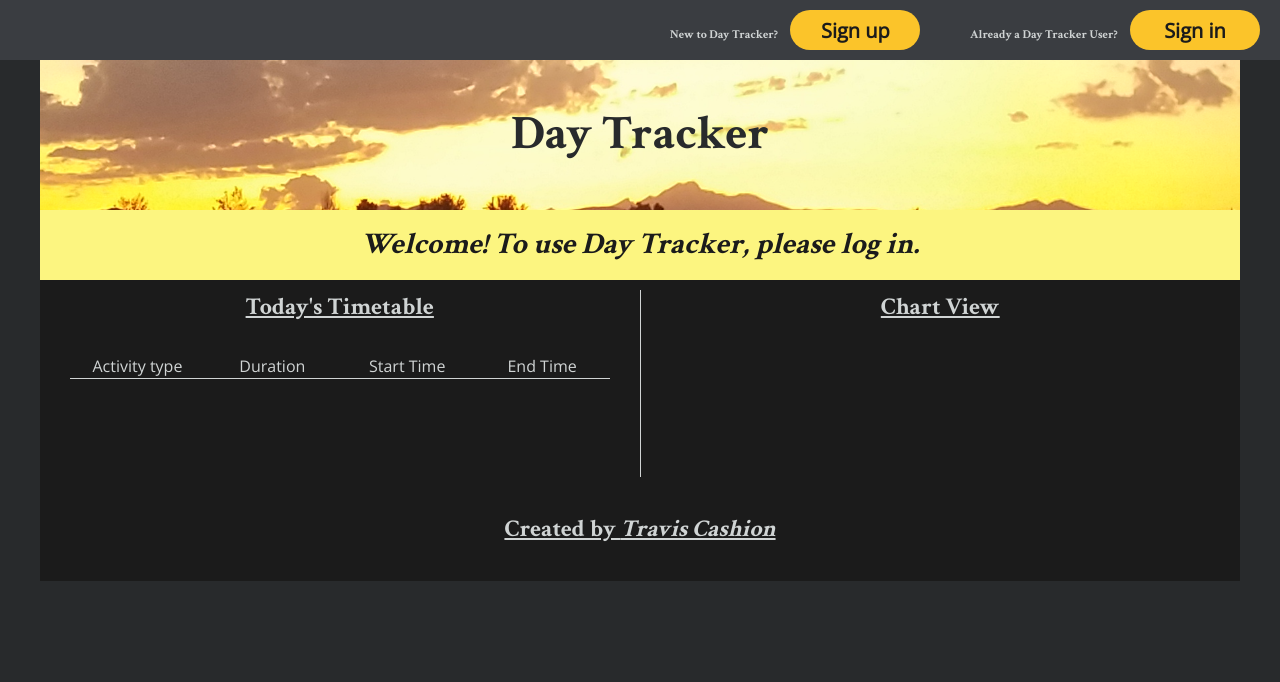
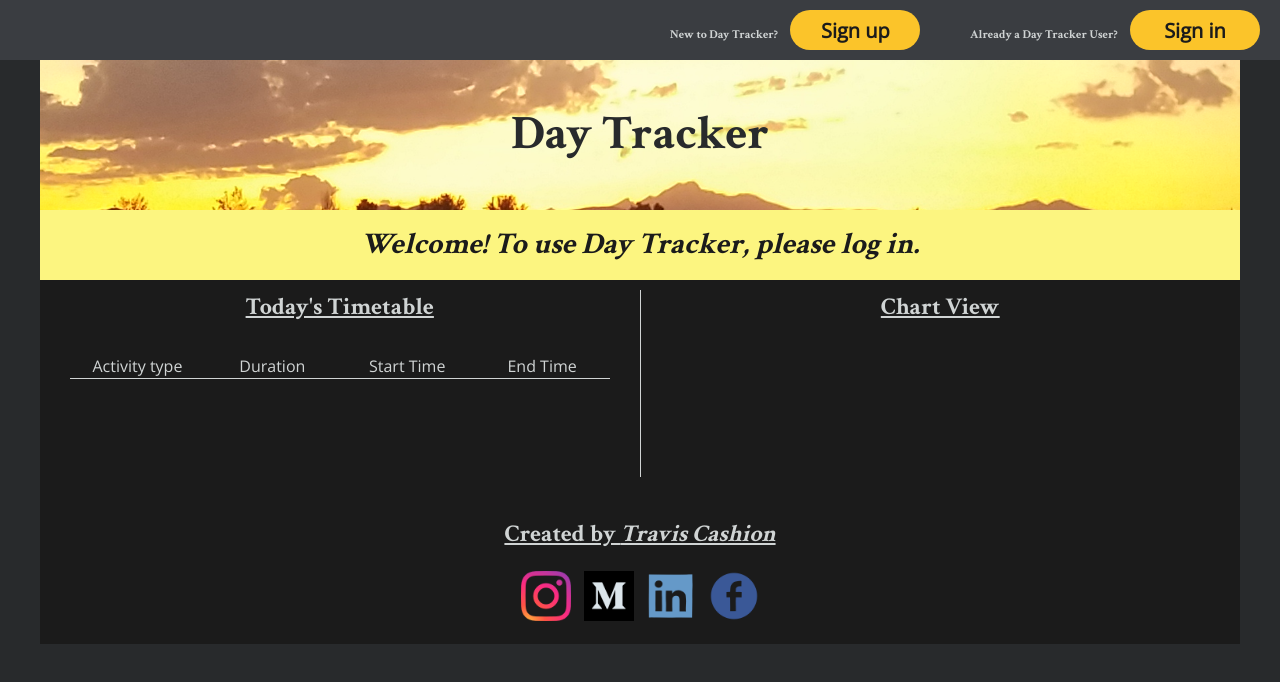
Before and after one commit to TCashion/TCashion.github.io, a plain HTML site: page index.html in a window 1280 px wide. Drawn offline with nearby package versions, Linux system fonts and the light colour scheme; no server answers.

Commit message:
added social media nav to bottom

```diff
--- a/index.html
+++ b/index.html
@@ -139,11 +139,19 @@
                 <canvas id="chartView"></canvas>
             </div>
         </div>
-        <div class ="row">
+        <footer class ="row">
             <div class="col col-12 footer">
                 <h3>Created by <span class="name">Travis Cashion</span></h3>
+                <nav class="social">
+                    <ul>
+                        <li><a href="https://www.instagram.com/travis.cashion/"><img class="social-button" src="images/social/instagram.png"></a></li>
+                        <li><a href="https://medium.com/@cashion.travisg"><img class="social-button" src="images/social/medium.png"></a></li>
+                        <li><a href="https://www.linkedin.com/in/traviscashion/"><img class="social-button" src="images/social/linkedin.png"></a></li>
+                        <li><a href="https://www.facebook.com/travcashion"><img class="social-button" src="images/social/facebook.png"></a></li>
+                    </ul>
+                </nav>
             </div>
-        </div>
+        </footer>
     </div>
 
 
--- a/style/style.css
+++ b/style/style.css
@@ -96,7 +96,7 @@ h2, h3 {
 }
 
 h3 {
-    padding: 40px;
+    margin-top: 40px;
 }
 
 .metrics {
@@ -195,6 +195,25 @@ label {
     font-size: 1.4rem;
 }
 
+/* FOOTER */
+
+.social {
+    background-color: rgb(27, 27, 27);
+    margin: 15px;
+    justify-content: center;
+}
+
+.social ul li{
+    display: inline-block;
+    margin: 5px;
+}
+
+.social-button {
+    height: 50px;
+}
+
+
+
 /* MEDIA QUERIES */
 
 @media (max-width: 768px) {
```
Also changed, not shown: images/social/facebook.png (added), images/social/instagram.png (added), images/social/linkedin.png (added), images/social/medium.png (added), 2 other files.
